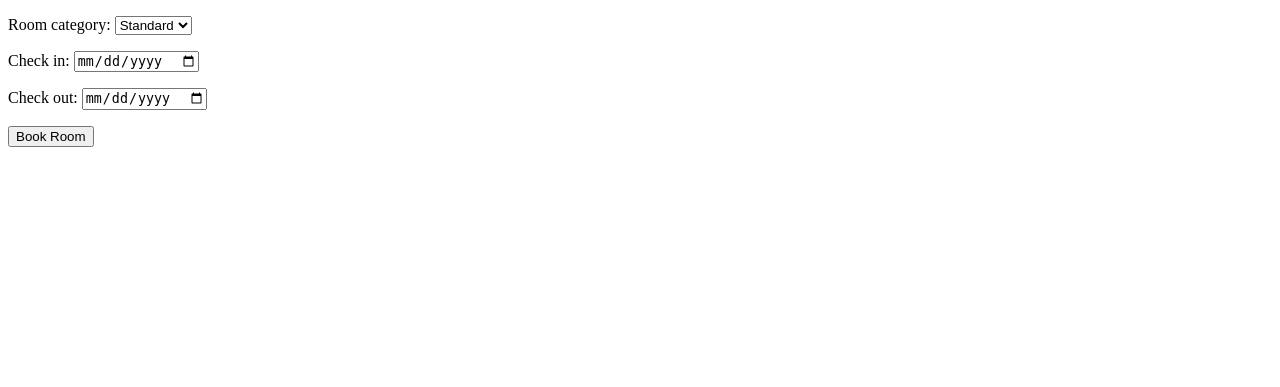
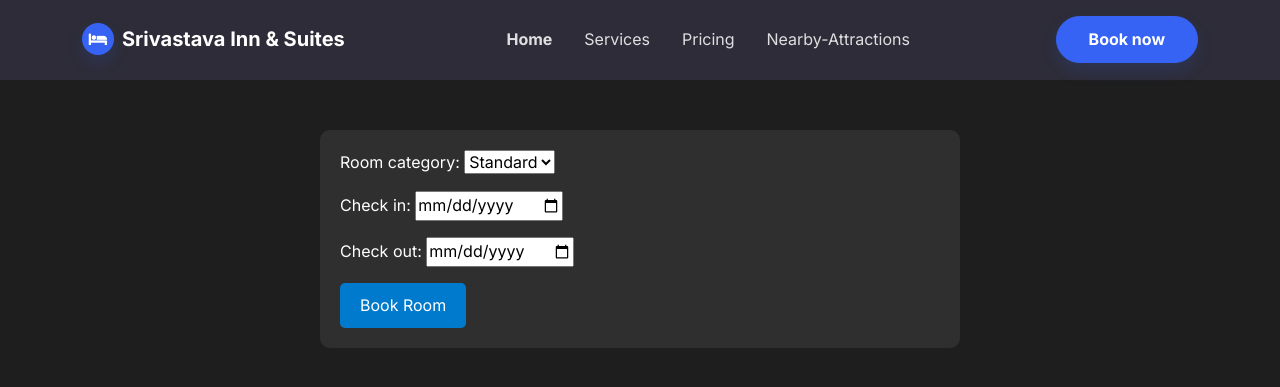
Before and after one commit to SharSrivastava87/FBLA_E-Business, a Django app: page /book/ in a window 1280 px wide. Shown: the top 387 px of the page. Run offline with Django 4.2, Linux system fonts and the light colour scheme; some libraries are stand-ins or nearby versions.

Commit message:
7th working copy with Better Styled Bookings Page

```diff
--- a/Homepage/templates/availability_form.html
+++ b/Homepage/templates/availability_form.html
@@ -1,8 +1,69 @@
 <!DOCTYPE html>
+<head>
+    <meta charset="utf-8">
+    <meta name="viewport" content="width=device-width, initial-scale=1.0, shrink-to-fit=no">
+    <title>Home - Srivastava Inn &amp; Suites</title>
+    <link rel="stylesheet" href="../static/assets/bootstrap/css/bootstrap.min.css">
+    <link rel="stylesheet" href="https://fonts.googleapis.com/css?family=Inter:300italic,400italic,600italic,700italic,800italic,400,300,600,700,800&amp;display=swap">
+    <link rel="stylesheet" href="../static/assets/fonts/font-awesome.min.css">
+    <link rel="stylesheet" href="../static/assets/fonts/material-icons.min.css">
+</head>
+
+<body>
+    <nav class="navbar navbar-dark navbar-expand-md sticky-top py-3" id="mainNav">
+        <div class="container"><a class="navbar-brand d-flex align-items-center" href="/"><span class="bs-icon-sm bs-icon-circle bs-icon-primary shadow d-flex justify-content-center align-items-center me-2 bs-icon"><i class="fa fa-hotel"></i></span><span>Srivastava Inn &amp; Suites</span></a><button data-bs-toggle="collapse" class="navbar-toggler" data-bs-target="#navcol-1"><span class="visually-hidden">Toggle navigation</span><span class="navbar-toggler-icon"></span></button>
+            <div class="collapse navbar-collapse" id="navcol-1">
+                <ul class="navbar-nav mx-auto">
+                    <li class="nav-item"><a class="nav-link active" href="">Home</a></li>
+                    <li class="nav-item"><a class="nav-link" href="services.html">Services</a></li>
+                    <li class="nav-item"></li>
+                    <li class="nav-item"><a class="nav-link" href="Pricing">Pricing</a></li>
+                    <li class="nav-item"><a class="nav-link" href="NearbyAttractions">Nearby-Attractions</a></li>
+                </ul><a class="btn btn-primary shadow" role="button" href="book">Book now</a>
+            </div>
+        </div>
+    </nav>
 <html lang="en">
 <head>
     <meta charset="UTF-8">
     <title>Book a Room</title>
+    <style>
+    body {
+        background-color: #1E1E1E;
+        color: #FFFFFF;
+    }
+
+    form {
+        background-color: #2F2F2F;
+        border-radius: 10px;
+        padding: 20px;
+        margin: 50px auto;
+        width: 50%;
+    }
+
+    input[type="text"], input[type="email"], textarea {
+        background-color: #3D3D3D;
+        color: #FFFFFF;
+        border: none;
+        padding: 10px;
+        margin-bottom: 10px;
+        width: 100%;
+    }
+
+    button[type="submit"] {
+        background-color: #007ACC;
+        color: #FFFFFF;
+        border: none;
+        border-radius: 5px;
+        padding: 10px 20px;
+        cursor: pointer;
+    }
+
+    button[type="submit"]:hover {
+        background-color: #0066CC;
+    }
+</style>
+
 </head>
 <body>
     <form action="" method="POST">
--- a/Homepage/templates/index.html
+++ b/Homepage/templates/index.html
@@ -17,7 +17,7 @@
             <div class="collapse navbar-collapse" id="navcol-1">
                 <ul class="navbar-nav mx-auto">
                     <li class="nav-item"><a class="nav-link active" href="index.html">Home</a></li>
-                    <li class="nav-item"><a class="nav-link" href="services.html">Services</a></li>
+                    <li class="nav-item"><a class="nav-link" href="services.html">Login/Signup</a></li>
                     <li class="nav-item"></li>
                     <li class="nav-item"><a class="nav-link" href="Pricing">Pricing</a></li>
                     <li class="nav-item"><a class="nav-link" href="NearbyAttractions">Nearby-Attractions</a></li>
```
Also changed, not shown: Homepage/templates/MapAPI.html (+24 -0 lines), Homepage/templates/index1.html (+20 -2 lines).
